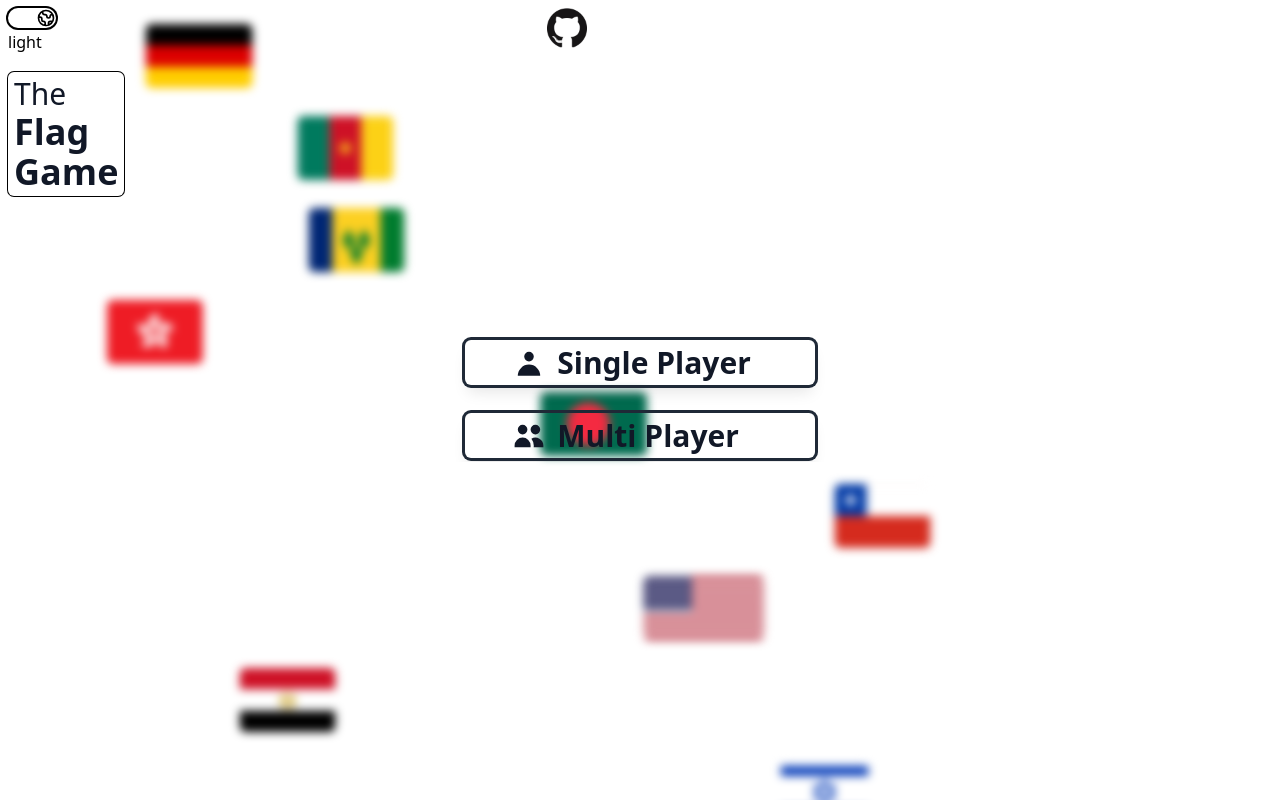
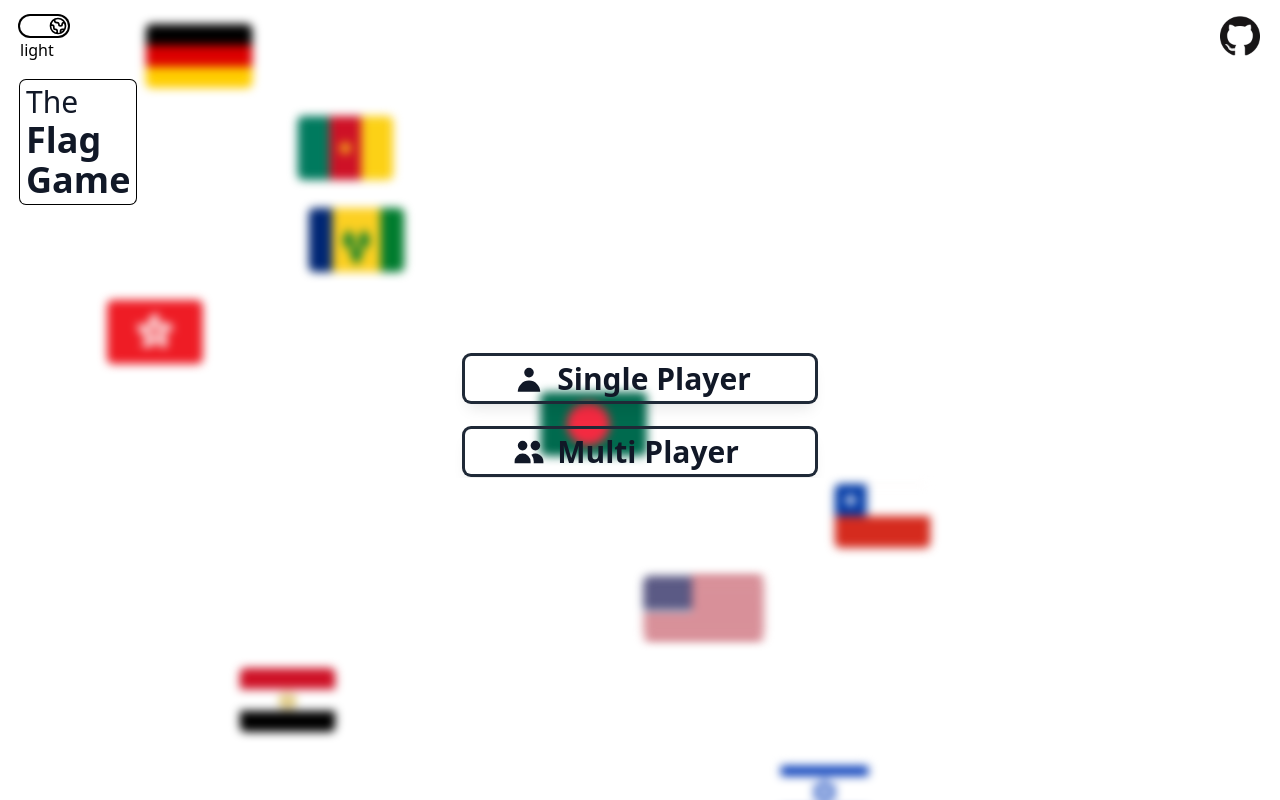
Before and after one commit to JNat07/flag-game-frontend, a Next.js app: page / in a window 1280 px wide. Built offline with nearby package versions, Linux system fonts and the light colour scheme.

Commit message:
Update large screen styling

```diff
--- a/components/Header/header.tsx
+++ b/components/Header/header.tsx
@@ -18,7 +18,9 @@ const Header: React.FC = () => {
     return (
         <SocketContext.Consumer>
             {({ setConnect }) => (
-                <header className="relative inset-x-0 top-0 z-20 grid grid-cols-3 p-2 prose prose-h3:m-0 prose-p:m-0 prose-img:m-0 dark:prose-invert ">
+                <div className="m-0">
+                    <header className="prose relative inset-x-0 top-0 z-20 prose-h3:m-0 prose-p:m-0 prose-img:m-0 dark:prose-invert">
+                        <div className="grid w-screen  grid-cols-3 px-2 py-2 lg:py-4 lg:px-5">
                             <ThemeToggle pageLoaded={pageLoaded} />
                             <div /> {/* middle col empty */}
                             <div className="flex justify-end">
@@ -32,7 +34,7 @@ const Header: React.FC = () => {
                                         >
                                             <img
                                                 src="./GitHubLogo.png"
-                                        className="w-10 h-10 dark:invert"
+                                                className="h-10 w-10 dark:invert"
                                             />
                                         </motion.a>
                                     ) : (
@@ -43,15 +45,18 @@ const Header: React.FC = () => {
                                             className="flex space-x-1 text-sm "
                                             onClick={() =>
                                                 // if on multiPlayer page, set connect false
-                                        router.pathname === "/multiPlayer"
+                                                router.pathname ===
+                                                "/multiPlayer"
                                                     ? setConnect(false)
                                                     : null
                                             }
                                         >
-                                    <p className="pt-1 text-center">Exit</p>
+                                            <p className="pt-1 text-center">
+                                                Exit
+                                            </p>
                                             <Link href={"/"} passHref>
                                                 <a>
-                                            <HomeIcon className="w-6 h-6" />
+                                                    <HomeIcon className="h-6 w-6" />
                                                 </a>
                                             </Link>
                                         </motion.div>
@@ -59,7 +64,9 @@ const Header: React.FC = () => {
                                 </AnimatePresence>
                             </div>
                             <FlagGameText />
+                        </div>
                     </header>
+                </div>
             )}
         </SocketContext.Consumer>
     );
```
Lines whose indentation alone changed are shown as unchanged.
